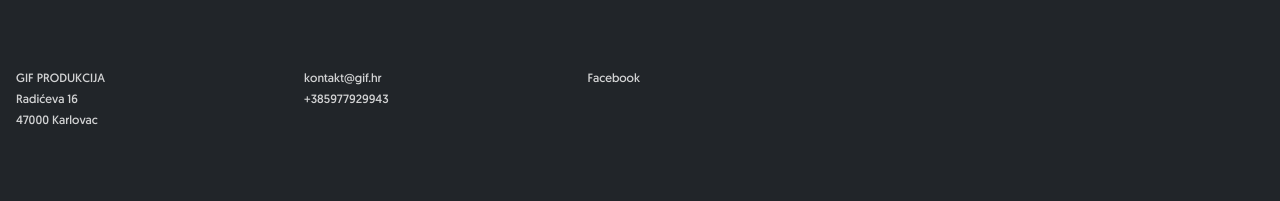
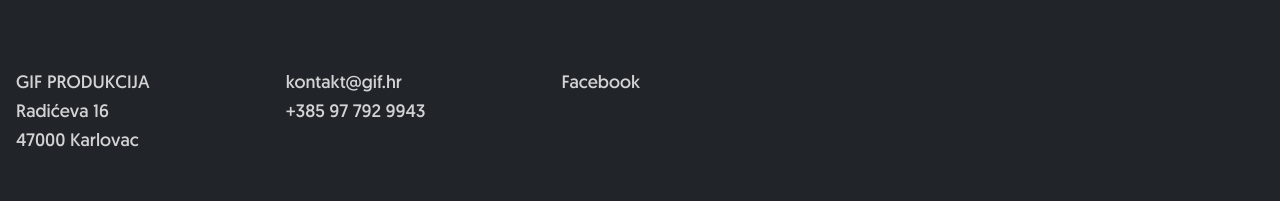
Before and after one commit to rudiaj/gif-produkcija, a Next.js app: page / in a window 1280 px wide. Shown: the part 2475-2676 px from the top of the page. Built offline with nearby package versions, Linux system fonts and the light colour scheme.

Commit message:
feat: fb link, cleanup

```diff
--- a/components/Footer.styles.tsx
+++ b/components/Footer.styles.tsx
@@ -13,12 +13,20 @@ export const List = styled.ul``;
 export const ListItem = styled(motion.li)`
   color: rgba(255, 255, 255, 0.8);
   font-family: var(--geomanist-font);
-  font-size: 12px;
-  line-height: 15px;
+  font-size: 18px;
+  line-height: 23px;
   text-transform: ${({ uppercase }) => (uppercase ? "uppercase" : "initial")};
   &:not(:last-of-type) {
     margin-bottom: 6px;
   }
+`;
+
+export const Anchor = styled.a`
+  color: rgba(255, 255, 255, 0.8);
+  font-family: var(--geomanist-font);
+  font-size: 18px;
+  line-height: 23px;
+  text-decoration: none;
 `;
 
 export const ListsContainer = styled.div`
--- a/components/Footer.tsx
+++ b/components/Footer.tsx
@@ -1,5 +1,11 @@
 import { Container } from "../styles/styles";
-import { ListItem, Wrapper, ListsContainer, List } from "./Footer.styles";
+import {
+  ListItem,
+  Wrapper,
+  ListsContainer,
+  List,
+  Anchor,
+} from "./Footer.styles";
 
 const initial = { opacity: 0, y: -10 };
 const whileInView = { opacity: 1, y: 0 };
@@ -50,7 +56,7 @@ const Footer = () => {
               viewport={viewport}
               transition={{ delay: 0.1 }}
             >
-              +385977929943
+              +385 97 792 9943
             </ListItem>
           </List>
           <List>
@@ -59,7 +65,12 @@ const Footer = () => {
               whileInView={whileInView}
               viewport={viewport}
             >
-              Facebook
+              <Anchor
+                href="https://www.facebook.com/gifprodukcija"
+                target="_blank"
+              >
+                Facebook
+              </Anchor>
             </ListItem>
           </List>
         </ListsContainer>
--- a/components/ProjectRow.tsx
+++ b/components/ProjectRow.tsx
@@ -47,16 +47,10 @@ const ProjectRow = ({
         animate(ref.current, { opacity: 1, x: 0 }, { duration: 0.7 });
       }}
       onMouseLeave={() => {
-        animate(ref.current, { opacity: 0, x: -50 });
+        animate(ref.current, { opacity: 0, x: -20 });
       }}
     >
-      <Content
-        ref={ref}
-        initial={{
-          opacity: 0,
-          x: -50,
-        }}
-      >
+      <Content ref={ref}>
         <TextWrapper>
           <Headline>
             {name}, {location}
```
